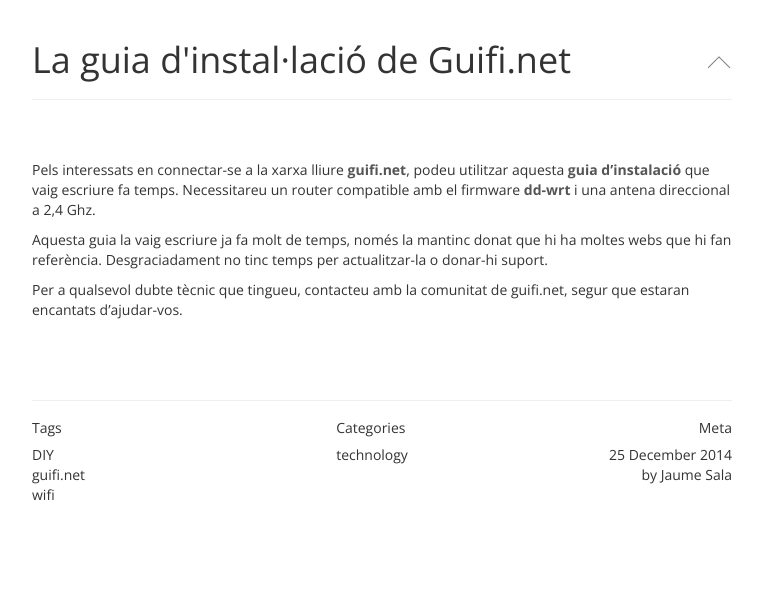
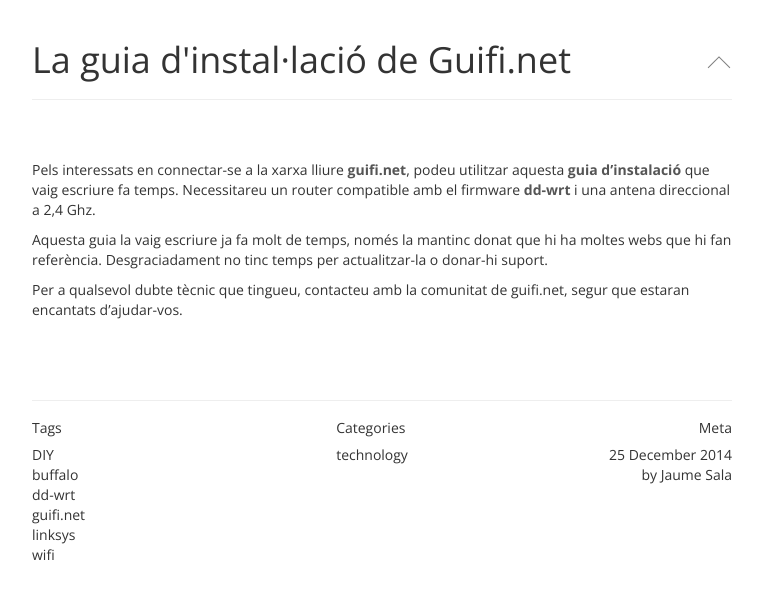
Before and after one commit to jaumesala/jaumesala.github.io, a Jekyll site: the page built from _posts/2014-12-25-la-guia-installacio-de-guifi-net.md, in a window 1280 px wide. Shown: the top 599 px of the page, without its empty margins (258-1021 px from the left). Built offline with Jekyll 4.4.1, drawn with Linux system fonts in a browser that asks for light colours.

Commit message:
Add more descritpive tags

```diff
--- a/_posts/2014-12-25-la-guia-installacio-de-guifi-net.md
+++ b/_posts/2014-12-25-la-guia-installacio-de-guifi-net.md
@@ -8,6 +8,9 @@
 - wifi
 - guifi.net
 - DIY
+- dd-wrt
+- linksys
+- buffalo
 ---
 Pels interessats en connectar-se a la xarxa lliure [guifi.net][guifi-net], podeu utilitzar aquesta [guia d'instalació][guia-guifi] que vaig escriure fa temps. Necessitareu un router compatible amb el firmware [dd-wrt][dd-wrt] i una antena direccional a 2,4 Ghz.
 
--- a/_posts/2015-09-01-jeffrey-way-talk-laracon-things-laravel-made-me-believe.html
+++ b/_posts/2015-09-01-jeffrey-way-talk-laracon-things-laravel-made-me-believe.html
@@ -8,6 +8,7 @@
 - laravel
 - php
 - software
+- speech
 ---
 
 <p>
--- a/_posts/2016-05-13-opendata-maps-a-map-visualization-tool.html
+++ b/_posts/2016-05-13-opendata-maps-a-map-visualization-tool.html
@@ -10,6 +10,8 @@
 - big data
 - data mining
 - maps
+- mapbox
+- laravel
 ---
 
 <p>
```
